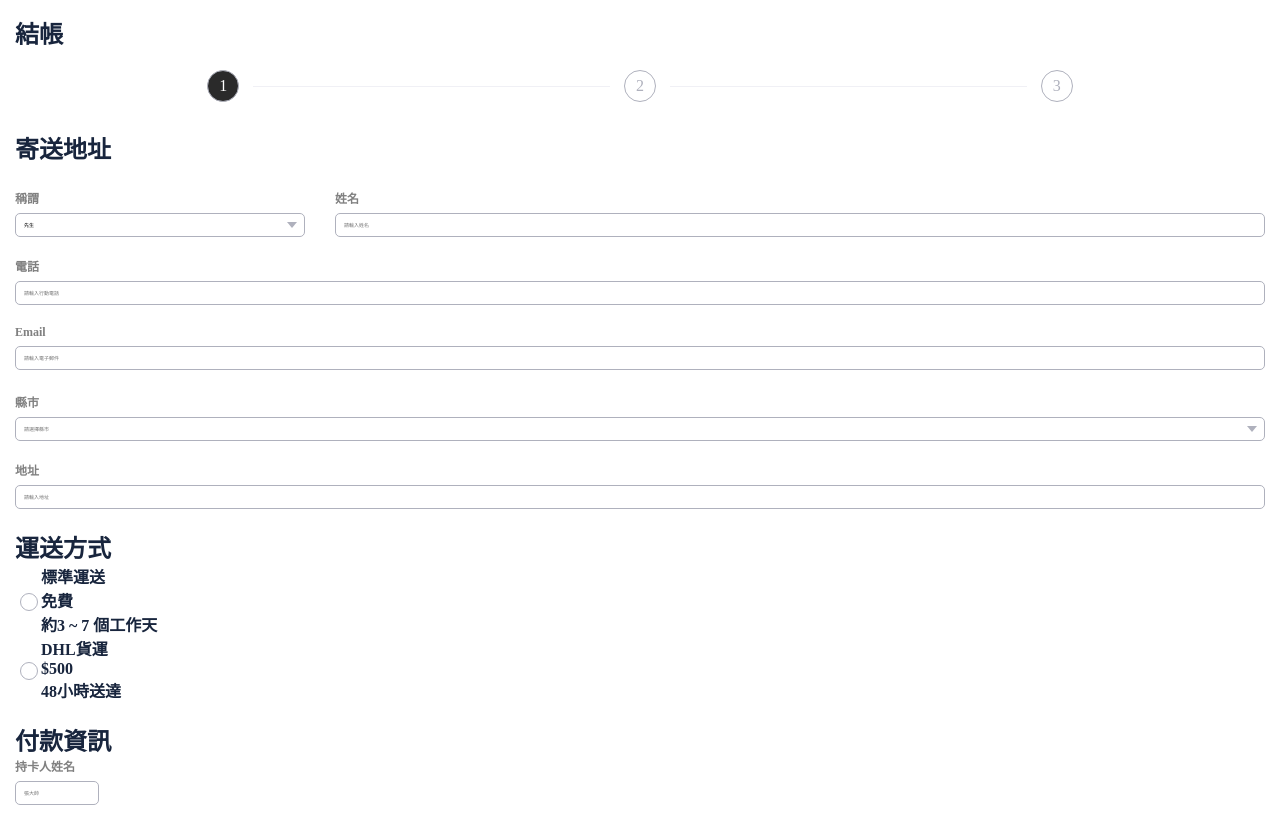
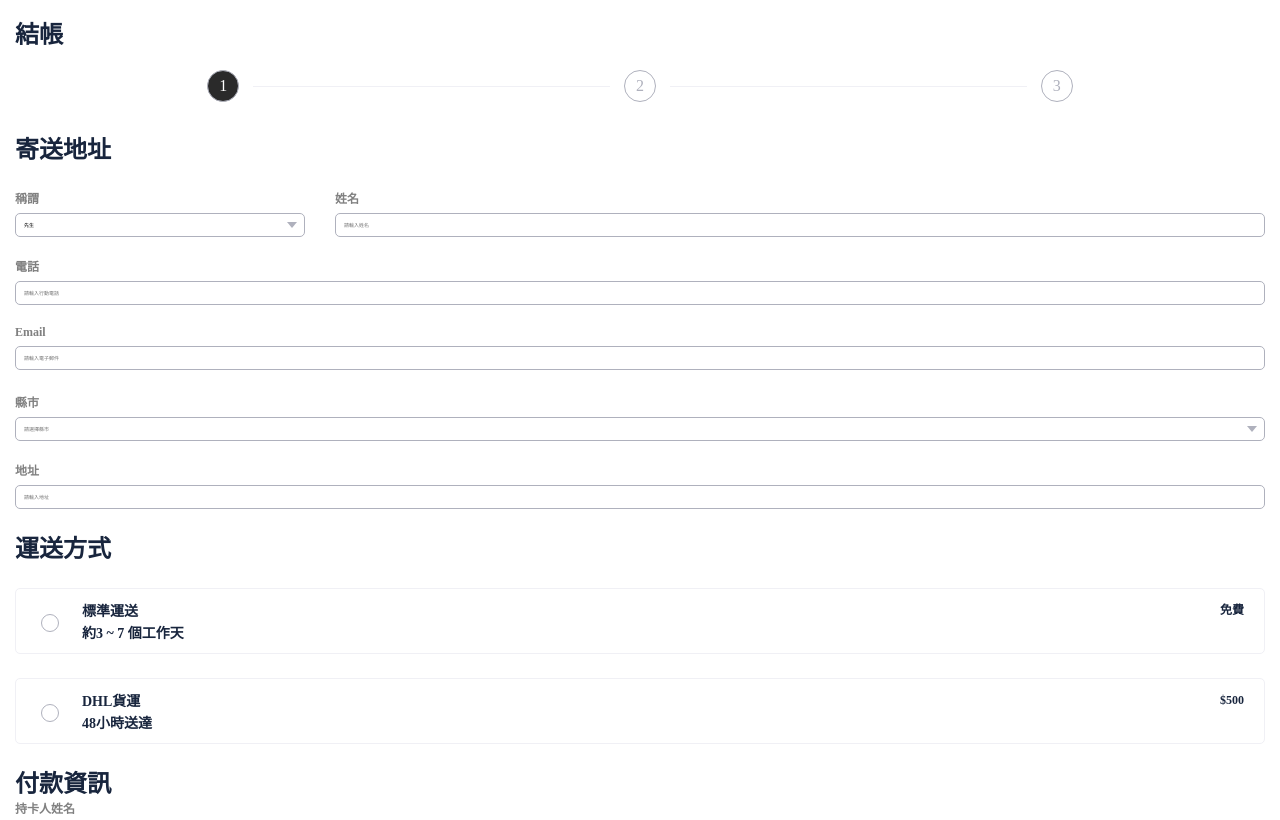
Before and after one commit to KirkCMH/Alpha-Shop, a website built with webpack: page index.html in a window 1280 px wide. Shown: the top 820 px of the page. Built offline with nearby package versions, Linux system fonts and the light colour scheme.

Commit message:
step 2 (delivery method)

```diff
--- a/index.html
+++ b/index.html
@@ -80,25 +80,24 @@
                   <label for="">地址</label><input id="address" type="text" placeholder="請輸入地址">
                 </div>
               </div>
-
             </div>
 
             <div class="part">
               <div class="form-row ">
                 <h1>運送方式</h1>
                 <div class="d-flex flex-column">
-                  <div class="d-flex align-items-center flex-row">
+                  <div class="delivery d-flex align-items-center flex-row">
                     <input name="delivery-normal" type="radio" value="normal" id="delivery-normal">
                     <label for="delivery-normal">
-                      標準運送<p>免費</p>
-                      <p>約3 ~ 7 個工作天</p>
+                      標準運送<p class="price">免費</p>
+                      <p class="work-day">約3 ~ 7 個工作天</p>
                     </label>
                   </div>
-                  <div class="d-flex align-items-center flex-row">
+                  <div class="delivery d-flex align-items-center flex-row">
                     <input name="delivery-DHL" type="radio" value="DHL" id="delivery-DHL">
                     <label for="delivery-DHL">
-                      DHL貨運<p>$500</p>
-                      <p>48小時送達</p>
+                      DHL貨運<p class="price">$500</p>
+                      <p class="work-day">48小時送達</p>
                     </label>
                   </div>
 
--- a/src/scss/main.scss
+++ b/src/scss/main.scss
@@ -400,7 +400,6 @@ h1 {
               grid-area: address;
             }
           }
-
         }
       }
     }
@@ -482,7 +481,34 @@ form {
       &:invalid {
         color: #747474;
       }
+    }
 
+    .delivery {
+      position: relative;
+      border: 1px solid $pale-gray;
+      margin-top: 24px;
+      border-radius: 5px;
+      padding: 11px 20px;
+      cursor: pointer;
+
+      > label {
+        padding-left: 20px;
+        // outline: 1px solid red;
+        font-size: 14px;
+        width: 100%;
+      }
+
+      p.work-day{
+        margin-top: 2px;
+      }
+
+      p.price {
+        position: absolute;
+        top: 13px;
+        right: 20px;
+        font-size: 12px;
+        line-height: 16px;
+      }
     }
   }
 }
```
Also changed, not shown: dist/main.css, 1 other file.
